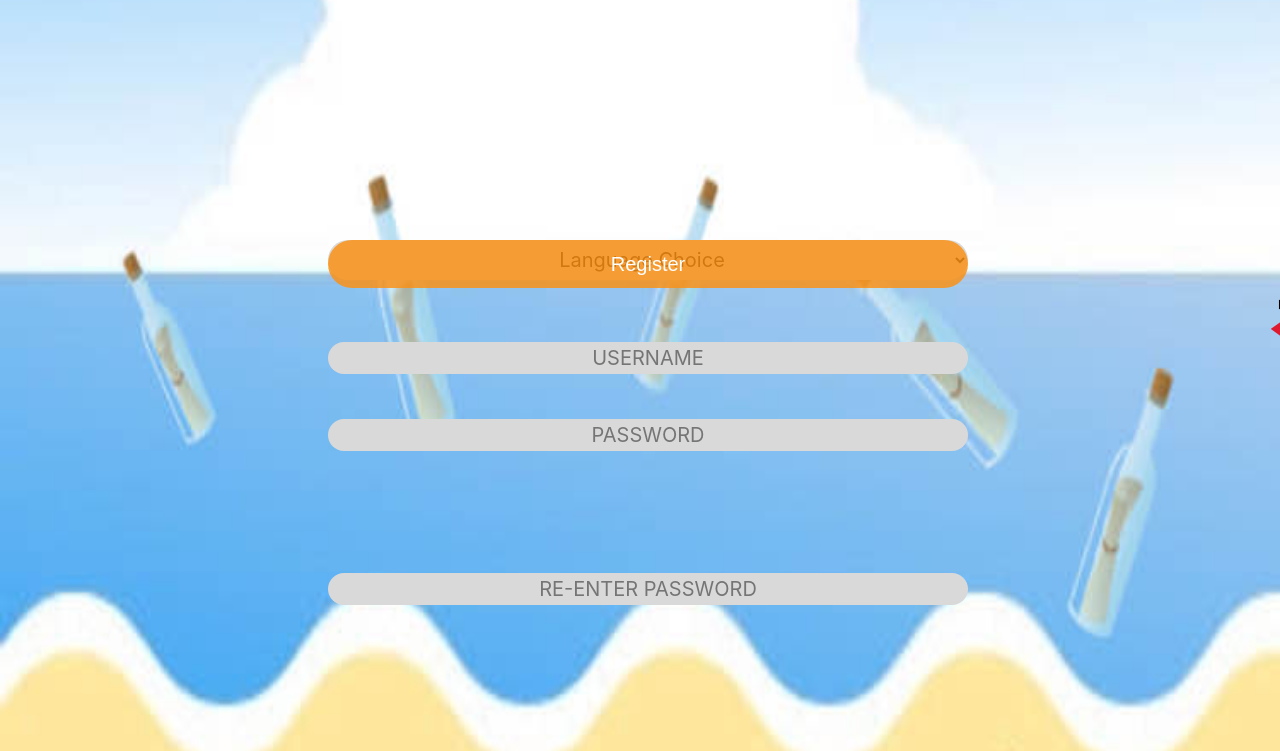
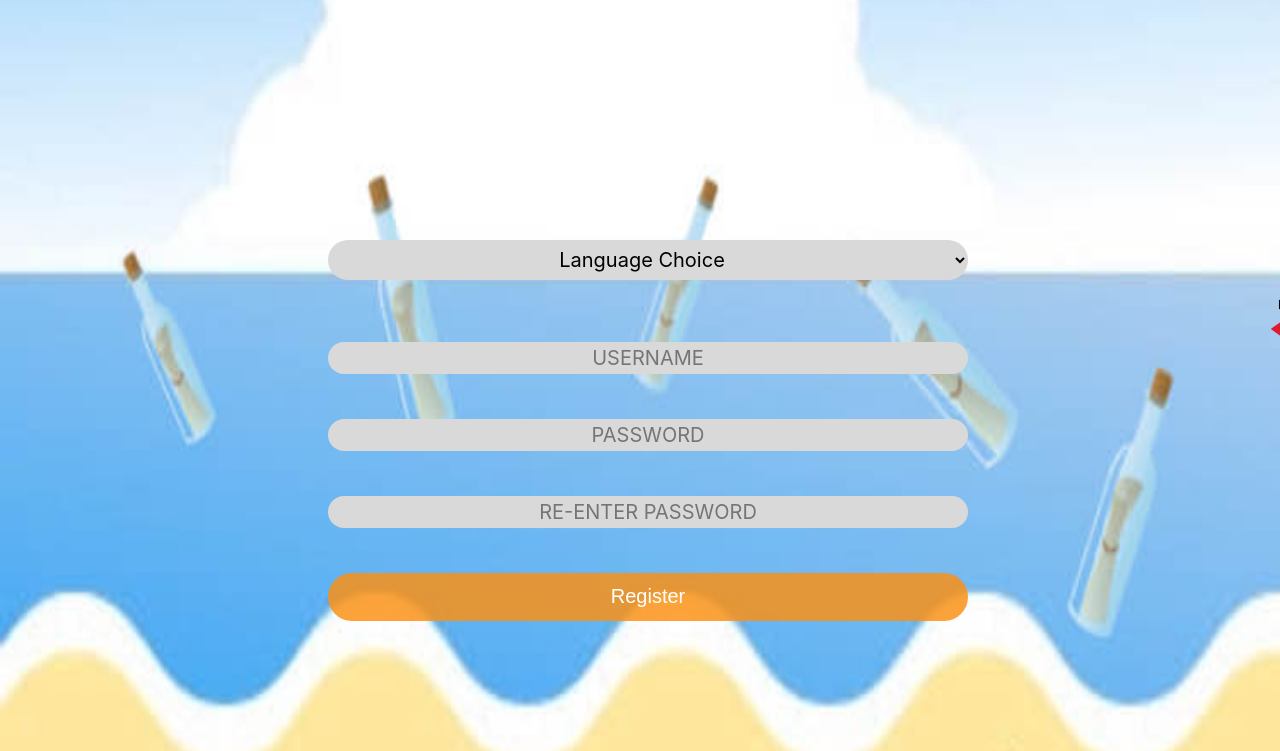
Before and after one commit to Aoi1591/SHYAK, a PHP site: page /PHP/signup-input.php in a window 1280 px wide; the page is wider, and only the part inside the window is pictured. Shown: the part 528-1279 px from the top of that part. Run offline with PHP 8.4, Linux system fonts and the light colour scheme; some libraries are stand-ins or nearby versions.

Commit message:
Update signup-input.css

```diff
--- a/SHYAK/CSS/signup-input.css
+++ b/SHYAK/CSS/signup-input.css
@@ -96,7 +96,7 @@ body {
     position: absolute;
     width: 50%;
     height: 4%;
-    margin-top: 26%;
+    margin-top: 20%;
     background: #D9D9D9;
     border-radius: 50px;
     z-index: 11; /* 背景の上に表示 */
@@ -121,6 +121,7 @@ body {
     position: absolute;
     width: 50%;
     height: 6%;
+    margin-top: 26%;
     display: flex;
     justify-content: center;
     align-items: center;
```
